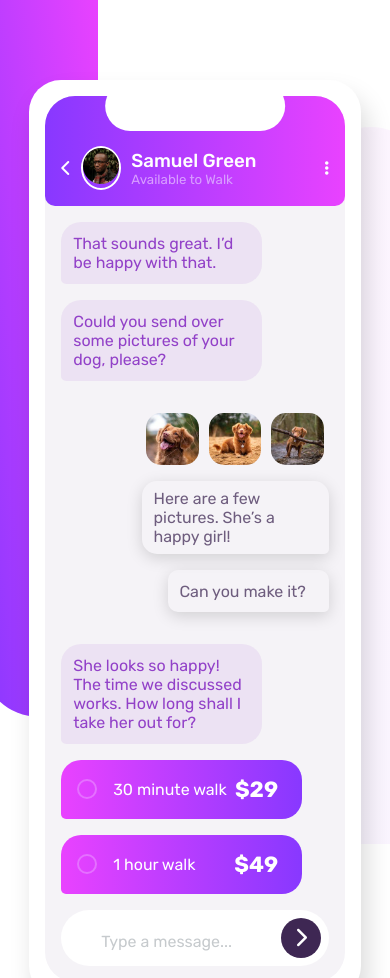
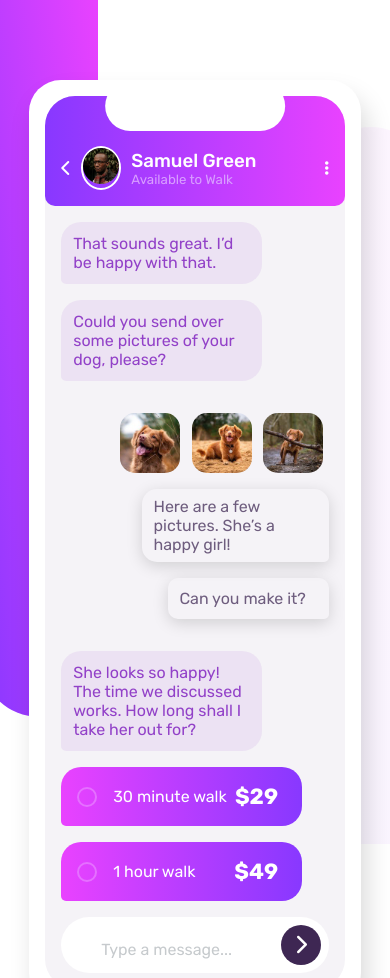
Before and after one commit to Alone-07/Front-Mentor, a plain HTML site: page index.html in a window 390 px wide. Shown: the top 978 px of the page. Drawn offline with Linux system fonts and the light colour scheme.

Commit message:
pls... enough

```diff
--- a/src/sass/style.scss
+++ b/src/sass/style.scss
@@ -349,6 +349,10 @@ main{
                          width: 90%;
                      }
 
+                     .right_side_image{
+                         width: 80%;
+                     }
+
                      .left_side_chat_3{
                          width: 75%;
                      }
```
Also changed, not shown: src/css/style.css, 1 other file.
